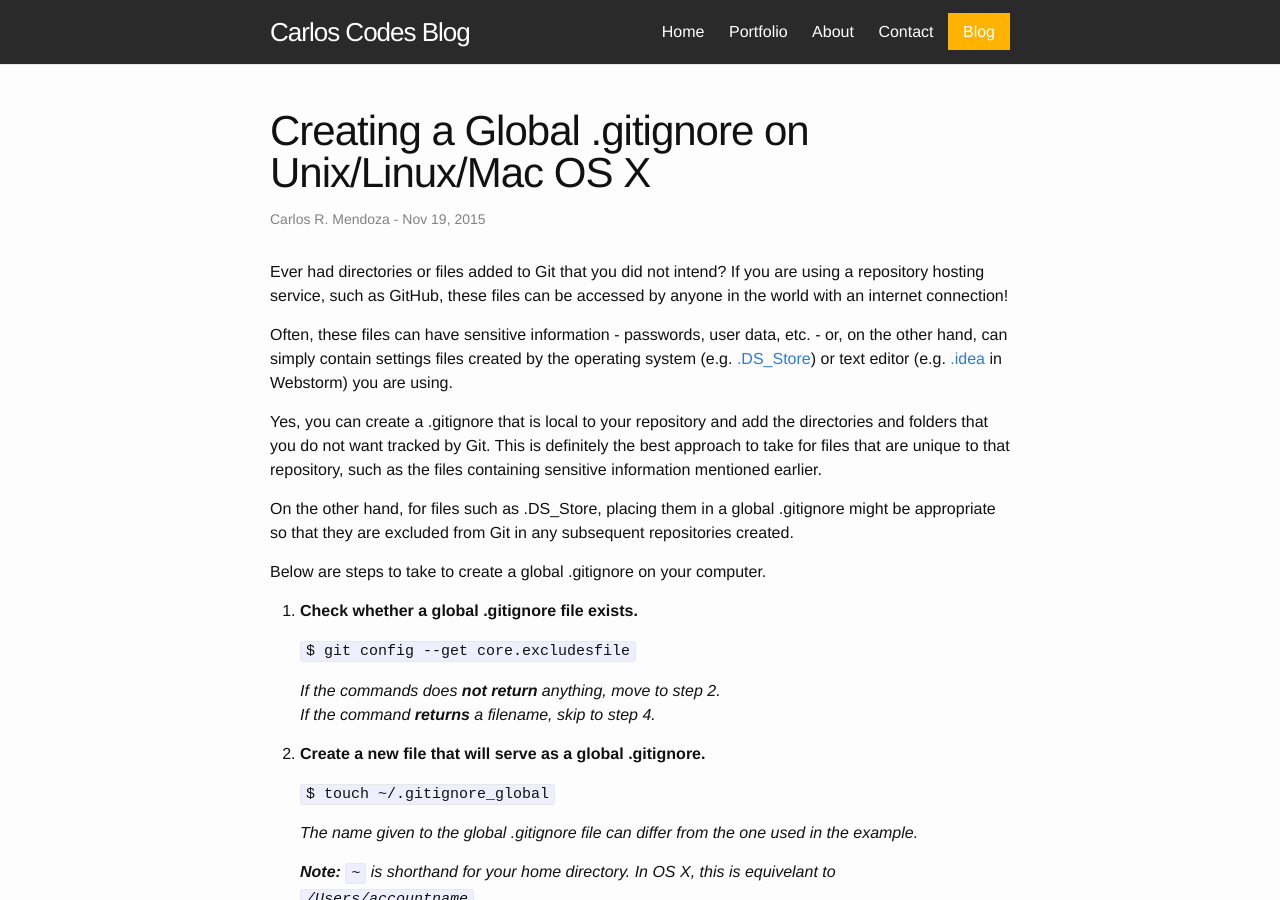
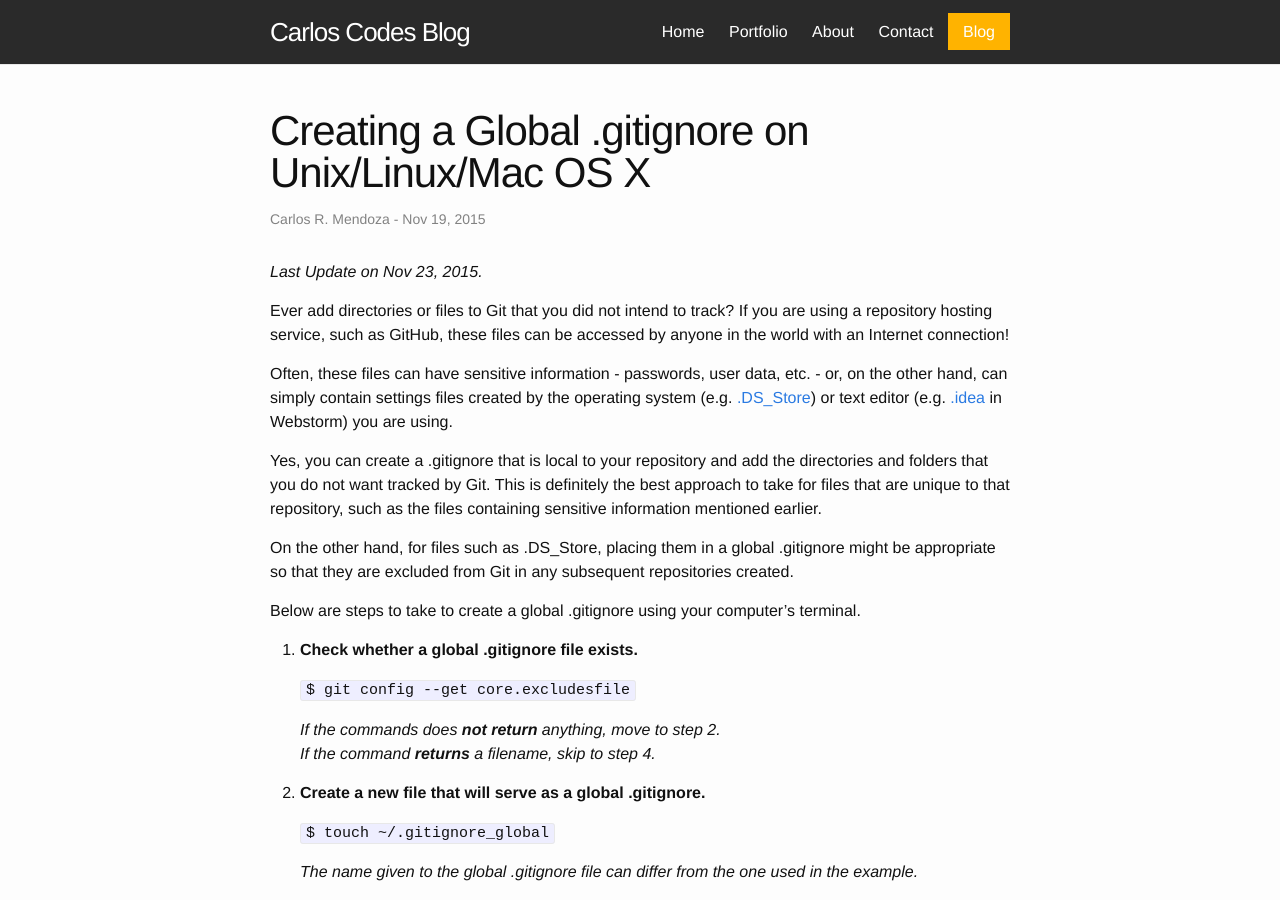
Before and after one commit to carlos-r-mendoza/Blog, a Jekyll site: the page built from _posts/2015-11-19-creating-a-global-gitignore-file.md, in a window 1280 px wide and 900 px high. Built offline with Jekyll 4.4.1, drawn with Linux system fonts in a browser that asks for light colours; comment, search, counter and statistics services are not loaded.

Commit message:
Made small revisions to 'global .gitignore' post.

```diff
--- a/_posts/2015-11-19-creating-a-global-gitignore-file.md
+++ b/_posts/2015-11-19-creating-a-global-gitignore-file.md
@@ -7,7 +7,9 @@ author: Carlos R. Mendoza
 <!-- permalink: -->
 ---
 
-Ever had directories or files added to Git that you did not intend? If you are using a repository hosting service, such as GitHub, these files can be accessed by anyone in the world with an internet connection!
+*Last Update on Nov 23, 2015.*
+
+Ever add directories or files to Git that you did not intend to track? If you are using a repository hosting service, such as GitHub, these files can be accessed by anyone in the world with an Internet connection!
 
 Often, these files can have sensitive information - passwords, user data, etc. - or, on the other hand, can simply contain settings files created by the operating system (e.g. [.DS_Store](https://en.wikipedia.org/wiki/.DS_Store)) or text editor (e.g. [.idea](https://www.jetbrains.com/idea/help/project-and-ide-settings.html?search=.idea) in Webstorm) you are using.
 
@@ -15,7 +17,7 @@ Yes, you can create a .gitignore that is local to your repository and add the di
 
 On the other hand, for files such as .DS_Store, placing them in a global .gitignore might be appropriate so that they are excluded from Git in any subsequent repositories created.
 
-Below are steps to take to create a global .gitignore on your computer.
+Below are steps to take to create a global .gitignore using your computer's terminal.
 
 1. **Check whether a global .gitignore file exists.**
 
```
